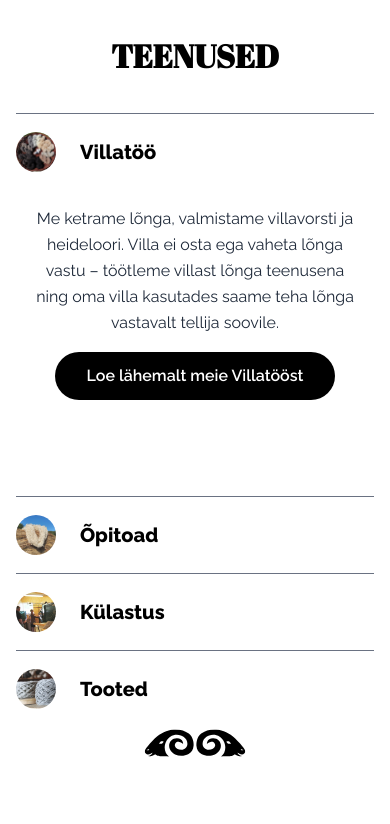
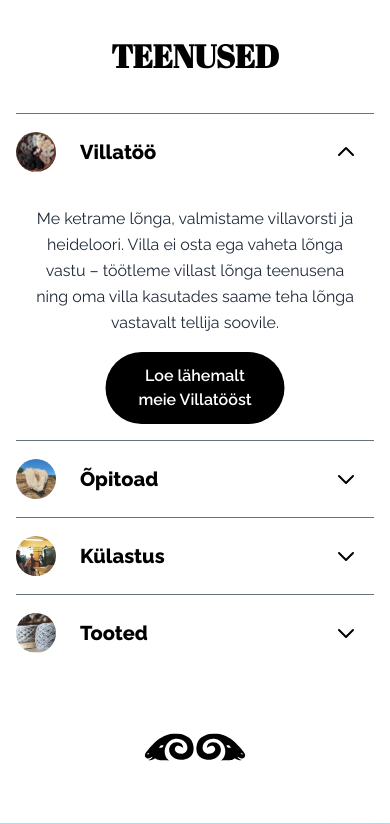
Before and after one commit to umarendus/villaveski, a Next.js app: page / in a window 390 px wide. Shown: the part 1877-2701 px from the top of the page. Built offline with nearby package versions, Linux system fonts and the light colour scheme.

Commit message:
minor fixes

```diff
--- a/src/app/page.tsx
+++ b/src/app/page.tsx
@@ -410,7 +410,7 @@ useEffect(() => {
 
  <section
   id="teenused"
-  className="w-full min-h-[900px]"
+  className="w-full md:min-h-[900px]"
 >
 
   {/* Desktop version */}
@@ -538,9 +538,10 @@ useEffect(() => {
         <div key={step.id}>
           <button
             onClick={() => setActive(active === step.id ? 0 : step.id)}
-            className="w-full text-center py-2 hover:bg-gray-50 transition-colors border-t border-gray-500"
+            className="w-full text-center py-2 hover:bg-gray-50 transition-all duration-500 ease-in-out border-t border-gray-500"
             style={{ fontFamily: "var(--font-raleway)" }}
           >
+            <div className="flex items-center justify-between w-full">
               <div className="flex items-center gap-2">
                 <div className="relative">
                   <Image
@@ -557,56 +558,72 @@ useEffect(() => {
                 </div>
                 <h3 className="p-4 text-xl text-black font-semibold">{step.title}</h3>
               </div>
+              <svg
+                className={`w-6 h-6 text-black transition-transform duration-500 ease-in-out mr-4 ${
+                  active === step.id ? 'rotate-180' : 'rotate-0'
+                }`}
+                fill="none"
+                stroke="currentColor"
+                viewBox="0 0 24 24"
+              >
+                <path strokeLinecap="round" strokeLinejoin="round" strokeWidth={2} d="M19 9l-7 7-7-7" />
+              </svg>
+            </div>
           </button>
-          <div className={`transition-all duration-300 ease-in-out overflow-hidden ${active === step.id ? 'max-h-96' : 'max-h-0'}`}>
+          <div className={`transition-all duration-500 ease-in-out overflow-hidden ${active === step.id ? 'max-h-[500px] opacity-100' : 'max-h-0 opacity-0'}`}>
+  <div className={`transform transition-transform duration-500 ease-in-out ${active === step.id ? 'translate-y-0' : '-translate-y-4'}`}>
     <p className="p-4 text-gray-800 leading-relaxed text-center mx-auto">
       {step.text}
     </p>
     {/* Step-specific button */}
-  <div className="text-center mb-24">
-    {active === 1 && (
+    <div className="text-center mb-6 relative h-16">
       <Link
         href="/villatoo"
-        className="inline-block px-8 py-3 bg-black text-white rounded-full hover:bg-gray-800 transition-colors"
+        className={`absolute left-1/2 transform -translate-x-1/2 px-8 py-3 bg-black text-white rounded-full hover:bg-gray-800 transition-all duration-500 ease-in-out ${
+          active === 1 ? 'opacity-100 translate-y-0' : 'opacity-0 translate-y-2 pointer-events-none'
+        }`}
         style={{ fontFamily: "var(--font-raleway)", fontWeight: 500 }}
       >
         Loe lähemalt meie Villatööst
       </Link>
-    )}
-    {active === 2 && (
+
       <Link
         href="/opitoad"
-        className="inline-block px-8 py-3 bg-black text-white rounded-full hover:bg-gray-800 transition-colors"
+        className={`absolute left-1/2 transform -translate-x-1/2 px-8 py-3 bg-black text-white rounded-full hover:bg-gray-800 transition-all duration-500 ease-in-out ${
+          active === 2 ? 'opacity-100 translate-y-0' : 'opacity-0 translate-y-2 pointer-events-none'
+        }`}
         style={{ fontFamily: "var(--font-raleway)", fontWeight: 500 }}
       >
         Loe lähemalt Õpitubadest
       </Link>
-    )}
-    {active === 3 && (
+
       <Link
         href="/kulastus"
-        className="inline-block px-8 py-3 bg-black text-white rounded-full hover:bg-gray-800 transition-colors"
-        style={{ fontFamily: "var(--font-raleway)"}}
+        className={`absolute left-1/2 transform -translate-x-1/2 px-8 py-3 bg-black text-white rounded-full hover:bg-gray-800 transition-all duration-500 ease-in-out ${
+          active === 3 ? 'opacity-100 translate-y-0' : 'opacity-0 translate-y-2 pointer-events-none'
+        }`}
+        style={{ fontFamily: "var(--font-raleway)", fontWeight: 500 }}
       >
         Loe lähemalt Külastustest
       </Link>
-    )}
-    {active === 4 && (
+
       <Link
         href="/tooted"
-        className="inline-block px-8 py-3 bg-black text-white rounded-full hover:bg-gray-800 transition-colors"
+        className={`absolute left-1/2 transform -translate-x-1/2 px-8 py-3 bg-black text-white rounded-full hover:bg-gray-800 transition-all duration-500 ease-in-out ${
+          active === 4 ? 'opacity-100 translate-y-0' : 'opacity-0 translate-y-2 pointer-events-none'
+        }`}
         style={{ fontFamily: "var(--font-raleway)", fontWeight: 500 }}
       >
         Loe lähemalt Toodetest
       </Link>
-    )}
+    </div>
   </div>
 </div>
 
         </div>
       ))}
   </div>
-  <div className="flex items-center justify-center gap-0 mb-8 md:flex">
+  <div className="flex items-center justify-center gap-0 my-15 md:flex">
             <Image
               src="/sheep-black-l.svg"
               alt="Sheep Left"
```
Lines whose indentation alone changed are shown as unchanged.
